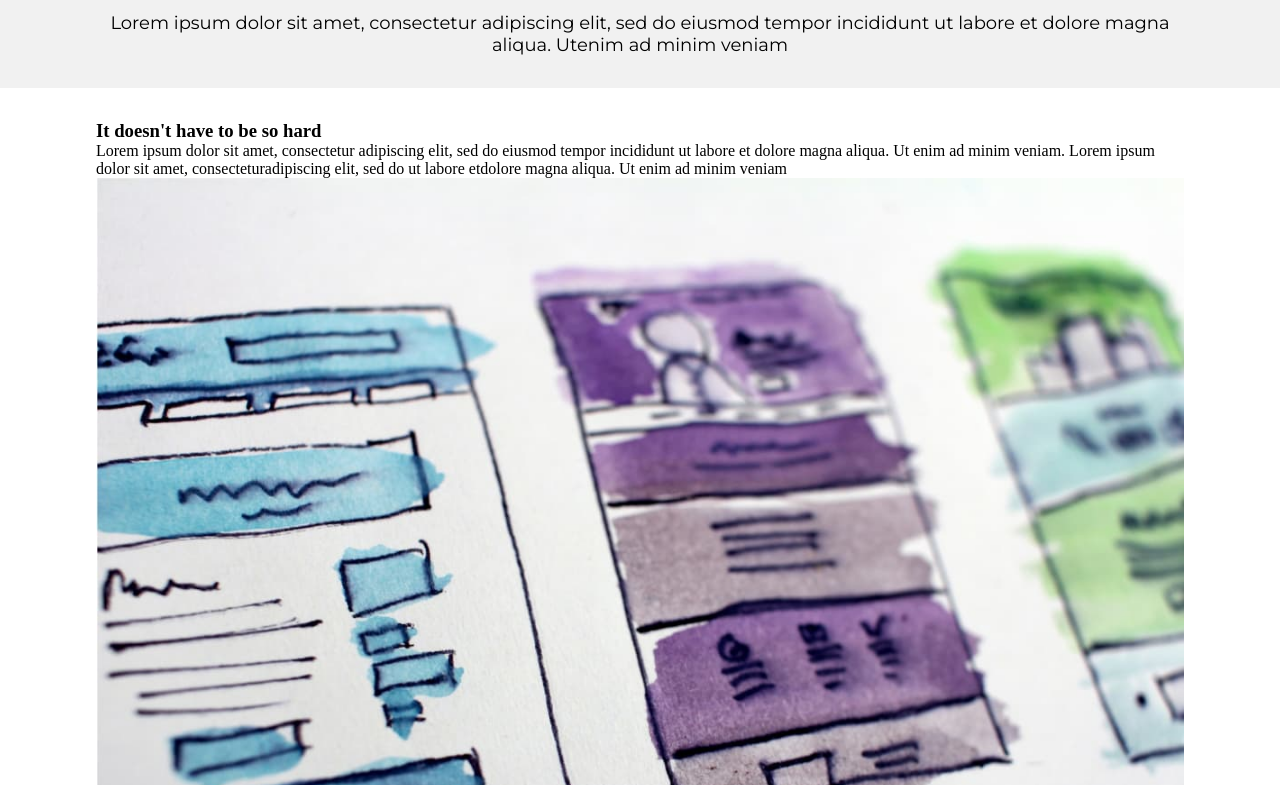
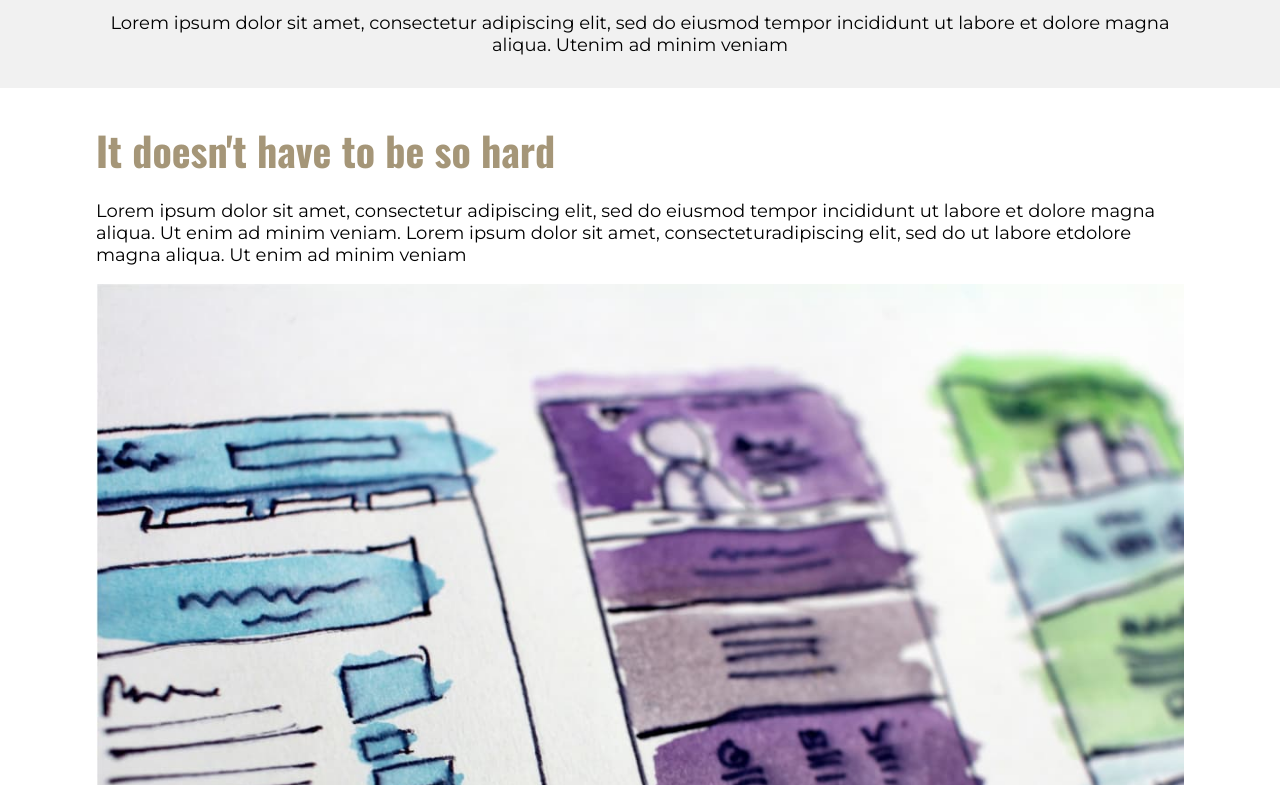
Before and after one commit to edtwelve/Final-Challenge-KP-Conquering-Layouts, a plain HTML site: page index.html in a window 1280 px wide. Shown: the part 855-1640 px from the top of the page. Drawn offline with nearby package versions, Linux system fonts and the light colour scheme.

Commit message:
style perks first part

```diff
--- a/styles.css
+++ b/styles.css
@@ -147,3 +147,20 @@ header {
     font-size: 1.125rem;
     text-align: center;
 }
+
+.pd-title {
+    font-family: 'Oswald', sans-serif;
+    font-size: 2.5em;
+    color: #A59678;
+    margin-bottom: 0.5em;
+}
+
+.pd-text {
+    font-family: 'Montserrat', sans-serif;
+    font-size: 1.125rem;
+    margin-bottom: 1.0em;
+}
+
+.perk-description img {
+    margin-bottom: 1.5em;
+}
```
